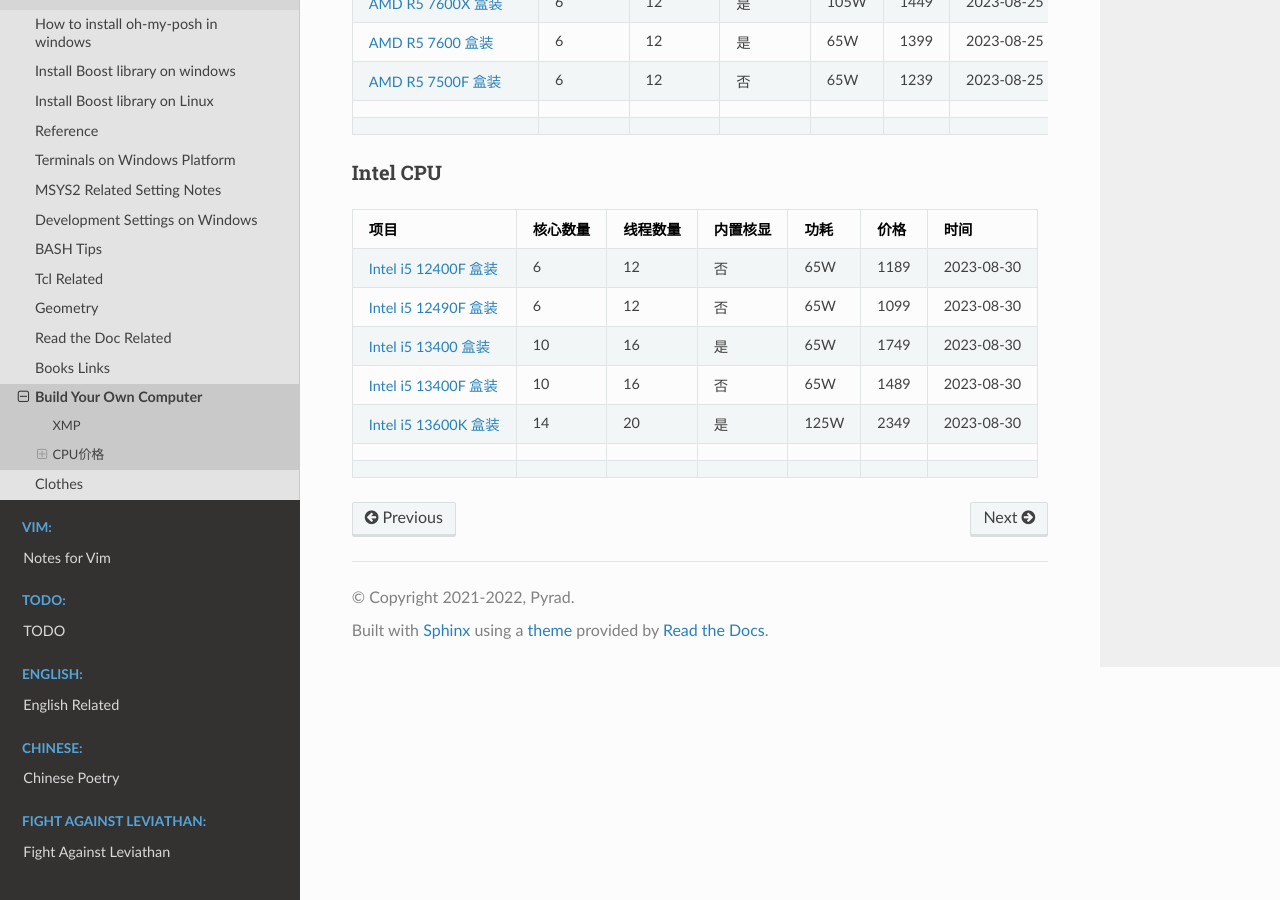
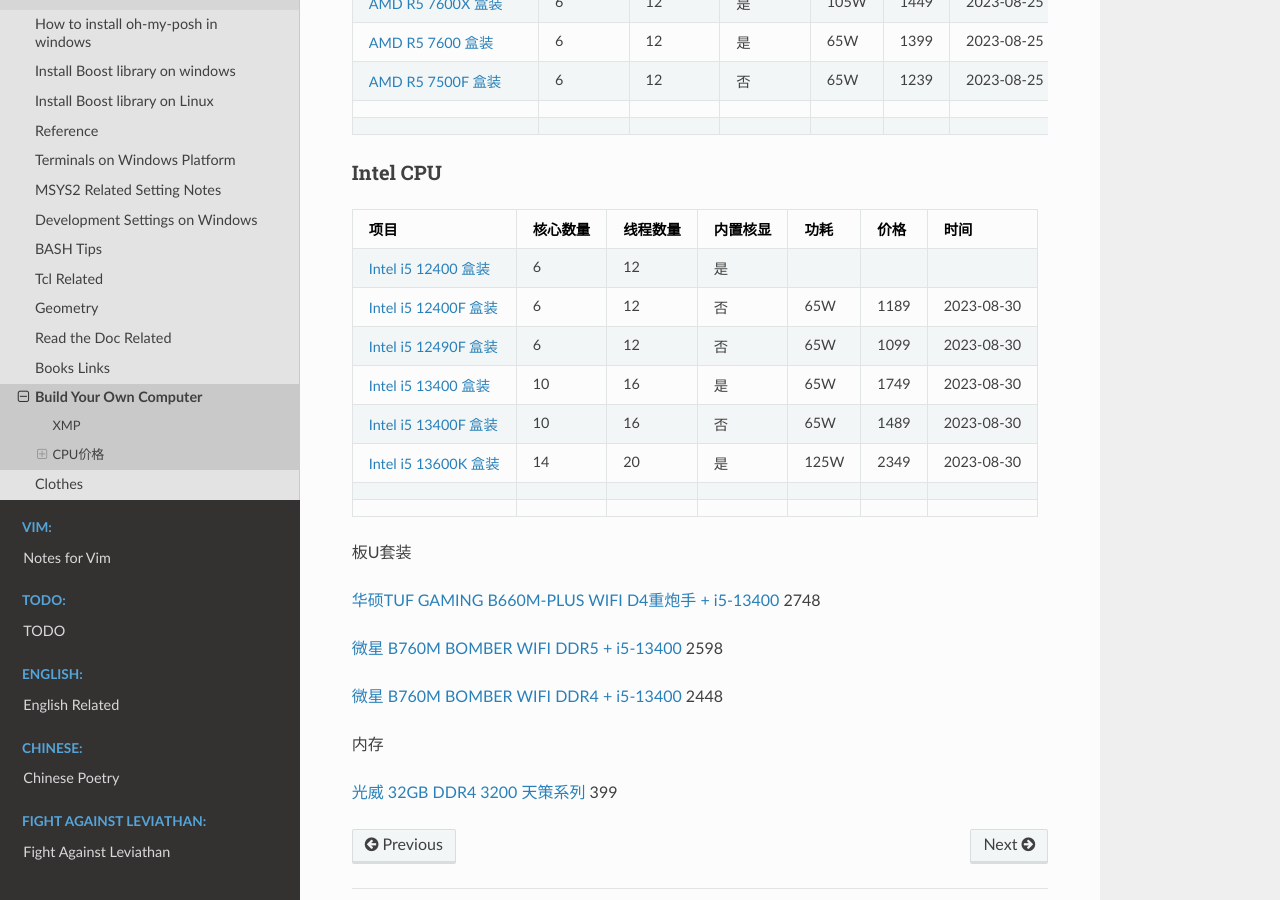
Before and after one commit to Pyrad/pyradnotes, a Sphinx documentation site: the page built from source/Notes/BuildYourOwnComputer.md, in a window 1280 px wide and 900 px high, scrolled down 921 px. Built offline with Sphinx 7.4.7 and the Read the Docs theme 2.0.0, drawn with Linux system fonts in a browser that asks for light colours.

Commit message:
Notes CPU & mainboard update

```diff
--- a/source/Notes/BuildYourOwnComputer.md
+++ b/source/Notes/BuildYourOwnComputer.md
@@ -45,10 +45,25 @@
 
 |项目|核心数量|线程数量|内置核显 |功耗|价格|时间 |
 |:-----|---|---|---|---|:-----|:-----|
-|[Intel i5 12400F 盒装](https://item.jd.com/100031035610.html)|6|12|否|65W|1189|2023-08-30|
+|[Intel i5 12400 盒装](https://item.jd.com/10027670672823.html#crumb-wrap)|6|12|是|  |  |  |
+|[Intel i5 12400F 盒装](https://item.jd.com/100031035610.html)|6 |12|否|65W |1189|2023-08-30|
 |[Intel i5 12490F 盒装](https://item.jd.com/100037299996.html)|6|12|否|65W|1099|2023-08-30|
 |[Intel i5 13400 盒装](https://item.jd.com/100049450205.html)|10|16|是|65W|1749|2023-08-30|
 |[Intel i5 13400F 盒装](https://item.jd.com/100049450275.html)|10|16|否|65W|1489|2023-08-30|
 |[Intel i5 13600K 盒装](https://item.jd.com/100040185485.html)|14|20|是|125W|2349|2023-08-30|
 |  |   |   |  |  |  |  |
 |      |   |   |   |   |      |      |
+
+
+板U套装
+
+[华硕TUF GAMING B660M-PLUS WIFI D4重炮手 + i5-13400](https://item.jd.com/100051521451.html#crumb-wrap) 2748
+
+[微星 B760M BOMBER WIFI DDR5 + i5-13400](https://item.jd.com/100061604139.html#) 2598
+
+[微星 B760M BOMBER WIFI DDR4 + i5-13400](https://item.jd.com/100042247532.html#crumb-wrap) 2448
+
+
+内存
+
+[光威 32GB DDR4 3200 天策系列](https://item.jd.com/100022451588.html#crumb-wrap) 399
```
